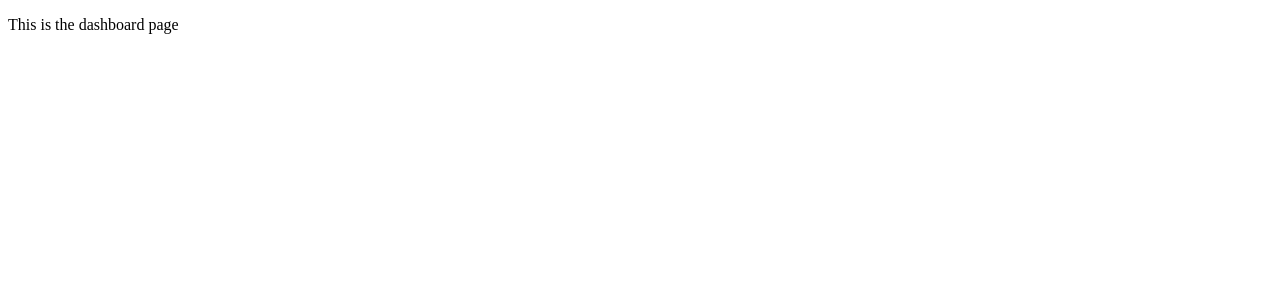
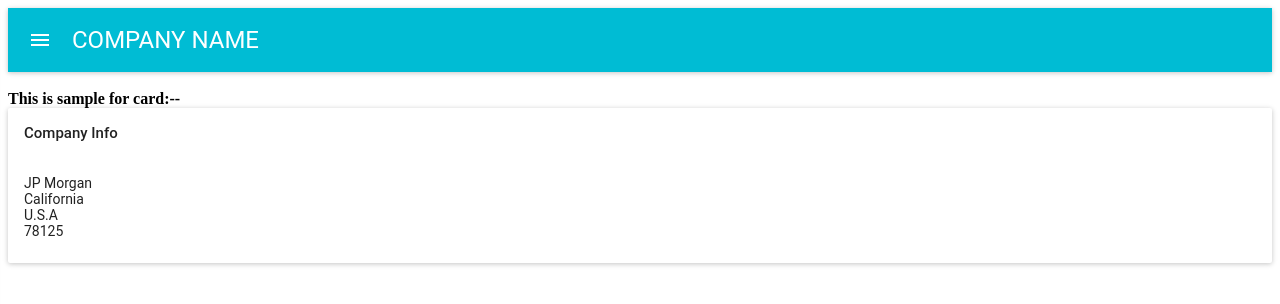
Before and after one commit to Jo-ravar/Tutorials, a Next.js app in the folder react/miniproject/: page /dashboard in a window 1280 px wide. Shown: the top 304 px of the page. Built offline with nearby package versions, Linux system fonts and the light colour scheme.

Commit message:
Added card and drawer components for dashboard

```diff
--- /dev/null
+++ b/react/miniproject/components/dashboard/infoCard.js
@@ -0,0 +1,56 @@
+import React from 'react';
+import MuiThemeProvider from 'material-ui/styles/MuiThemeProvider';
+import { Card, CardHeader, CardText } from 'material-ui/Card';
+import AppBar from 'material-ui/AppBar';
+import Drawer from 'material-ui/Drawer';
+import MenuItem from 'material-ui/MenuItem';
+
+class InfoCard extends React.Component {
+    constructor(props) {
+        super(props);
+        this.state = { open: false };
+        this.handleToggle = this.handleToggle.bind(this);
+        this.handleClose = this.handleClose.bind(this);
+    }
+
+    handleToggle = () => {
+        this.setState({ open: !this.state.open })
+    };
+
+    handleClose = () => {
+        this.setState({ open: false })
+    };
+
+    render() {
+        return (
+            <MuiThemeProvider>
+                <div>
+                    <AppBar title="COMPANY NAME" onLeftIconButtonTouchTap={this.handleToggle} />
+                    <Drawer
+                        docked={false}
+                        width={200}
+                        open={this.state.open}
+                        onRequestChange={this.handleToggle}
+                    >
+                        <MenuItem onClick={this.handleClose}> Interview</MenuItem>
+                        <MenuItem onClick={this.handleClose}> Representative</MenuItem>
+                    </Drawer>
+                    <br></br>
+                    <b>This is sample for card:-- </b>
+                    <br></br>
+                    <Card className="card">
+                        <CardHeader title="Company Info" />
+                        <CardText>
+                            JP Morgan<br />
+                            California<br />
+                            U.S.A<br />
+                            78125<br />
+                        </CardText>
+                    </Card>
+                </div>
+            </MuiThemeProvider>
+        );
+    }
+}
+
+export default InfoCard;
--- a/react/miniproject/pages/dashboard.js
+++ b/react/miniproject/pages/dashboard.js
@@ -2,8 +2,15 @@
  * This page wiil be used to create dashboard
  * and use components and actions related to dashboard
  */
-export default () => (
-  <div>
-    <p>This is the dashboard page</p>
-  </div>
-);
+import React, { Component } from 'react';
+import InfoCard from '../components/dashboard/infoCard';
+
+export default class Table extends Component {
+  render() {
+    return (
+      <div>
+        <InfoCard />
+      </div>
+    );
+  }
+}
```
